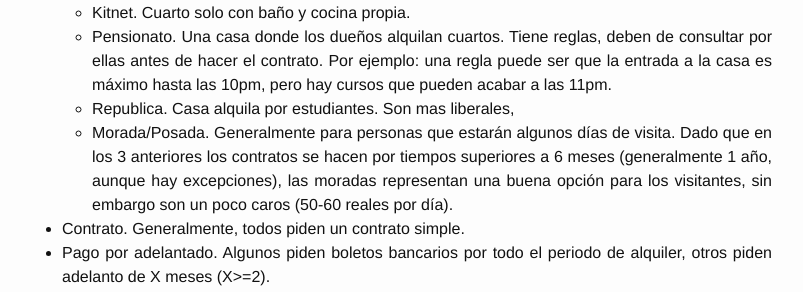
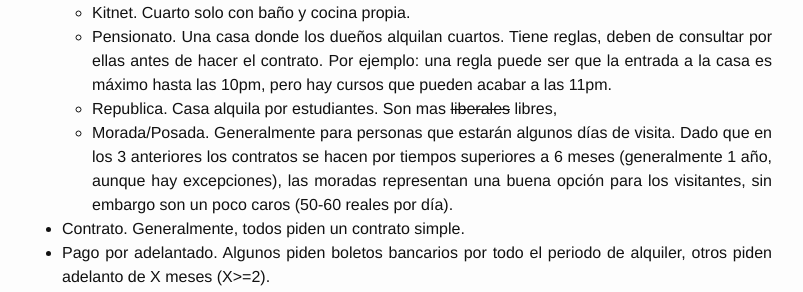
Before and after one commit to berthin/berthin.github.io, a Jekyll site: the page built from _posts/2016-03-04-dicas-ic-unicamp.markdown, in a window 1280 px wide and 900 px high, scrolled down 1803 px. Shown: the part 160-452 px from the top of the window, without its empty margins (238-1041 px from the left). Built offline with Jekyll 4.4.1, drawn with Linux system fonts in a browser that asks for light colours.

Commit message:
Small change on the definition of republica

```diff
--- a/_posts/2016-03-04-dicas-ic-unicamp.markdown
+++ b/_posts/2016-03-04-dicas-ic-unicamp.markdown
@@ -56,7 +56,7 @@ Examen de ingles. No olvidarse de dar este examen. Solo se da 1 vez por semestre
 * Pueden encontrar básicamente siguientes tipos de moradas:
     * Kitnet. Cuarto solo con baño y cocina propia.
     * Pensionato. Una casa donde los dueños alquilan cuartos. Tiene reglas, deben de consultar por ellas antes de hacer el contrato. Por ejemplo: una regla puede ser que la entrada a la casa es máximo hasta las 10pm, pero hay cursos que pueden acabar a las 11pm.
-    * Republica. Casa alquila por estudiantes. Son mas liberales,
+    * Republica. Casa alquila por estudiantes. Son mas ~~liberales~~ libres,
     * Morada/Posada. Generalmente para personas que estarán algunos días de visita. Dado que en los 3 anteriores los contratos se hacen por tiempos superiores a 6 meses (generalmente 1 año, aunque hay excepciones), las moradas representan una buena opción para los visitantes, sin embargo son un poco caros (50-60 reales por día).
 * Contrato. Generalmente, todos piden un contrato simple.
 * Pago por adelantado. Algunos piden boletos bancarios por todo el periodo de alquiler, otros piden adelanto de X meses (X>=2).
```
